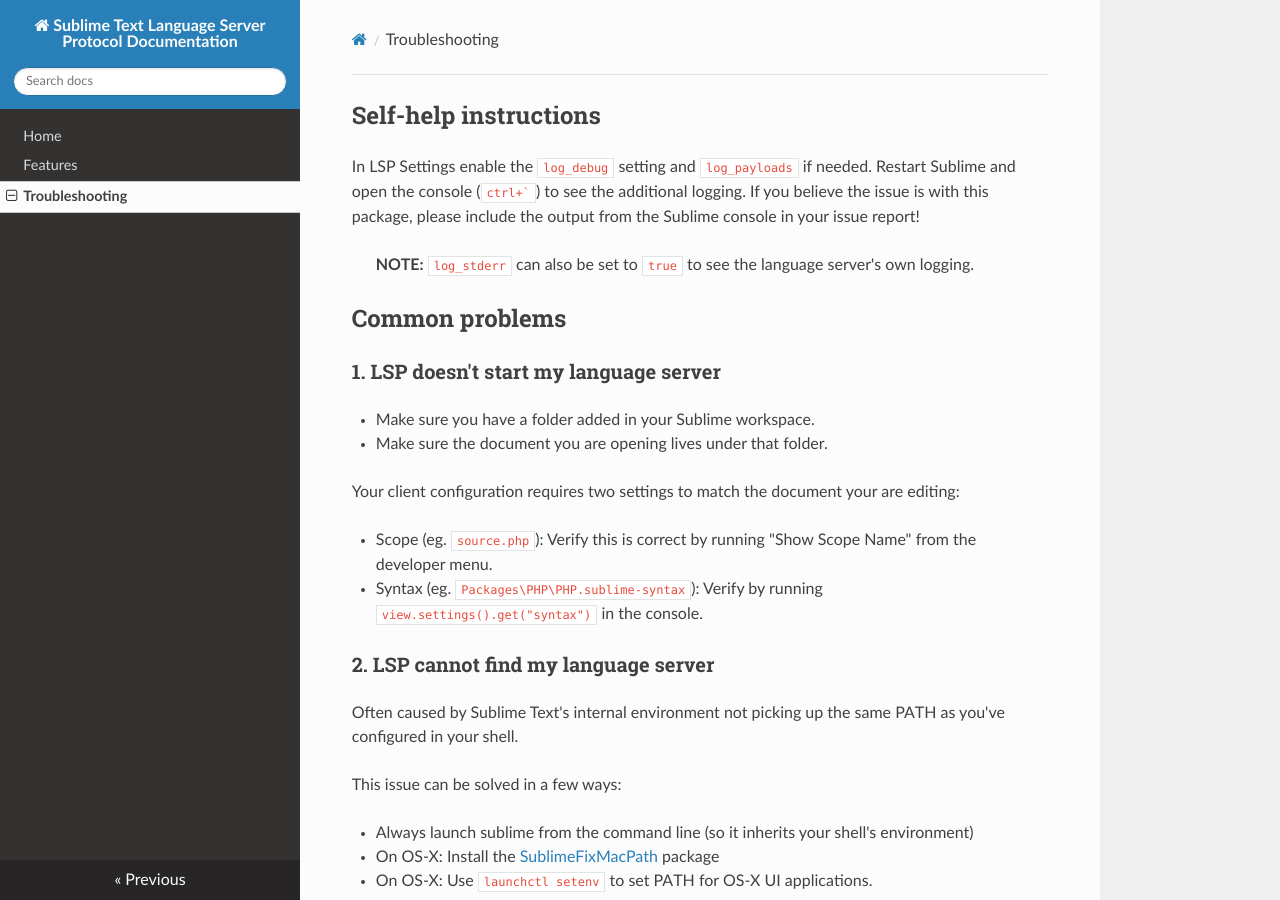
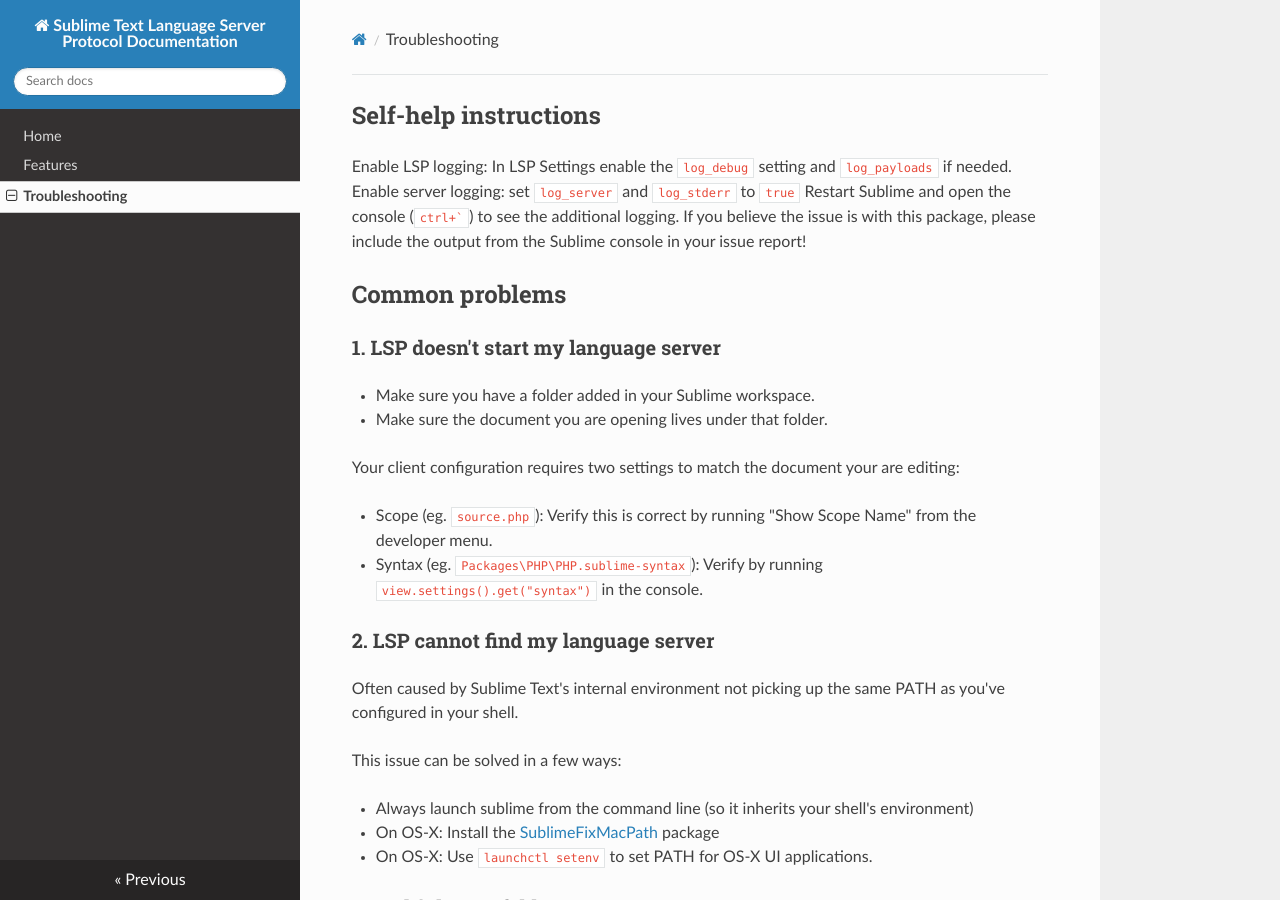
Before and after one commit to sublimelsp/LSP, an MkDocs documentation site: the page built from docs/troubleshooting.md, in a window 1280 px wide and 900 px high. Built offline with MkDocs 1.6.1, drawn with Linux system fonts in a browser that asks for light colours; nearby versions of some CDN libraries.

Commit message:
Document log_server setting again

```diff
--- a/docs/troubleshooting.md
+++ b/docs/troubleshooting.md
@@ -1,10 +1,9 @@
 ## Self-help instructions
 
-In LSP Settings enable the `log_debug` setting and `log_payloads` if needed.
+Enable LSP logging: In LSP Settings enable the `log_debug` setting and `log_payloads` if needed.
+Enable server logging: set `log_server` and `log_stderr` to `true`
 Restart Sublime and open the console (``ctrl+` ``) to see the additional logging.
 If you believe the issue is with this package, please include the output from the Sublime console in your issue report!
-
-> **NOTE:** `log_stderr` can also be set to `true` to see the language server's own logging.
 
 ## Common problems
 
```
